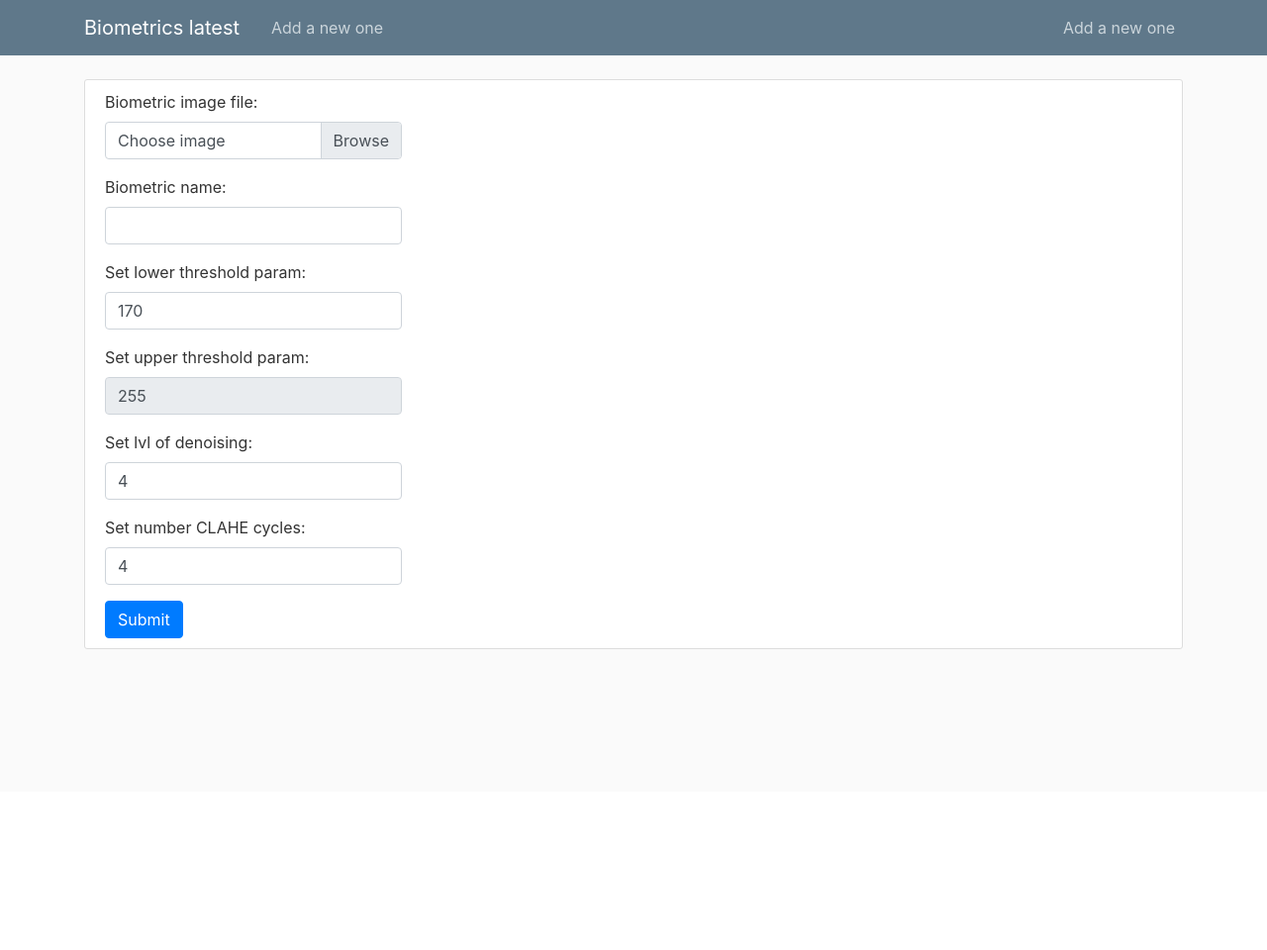
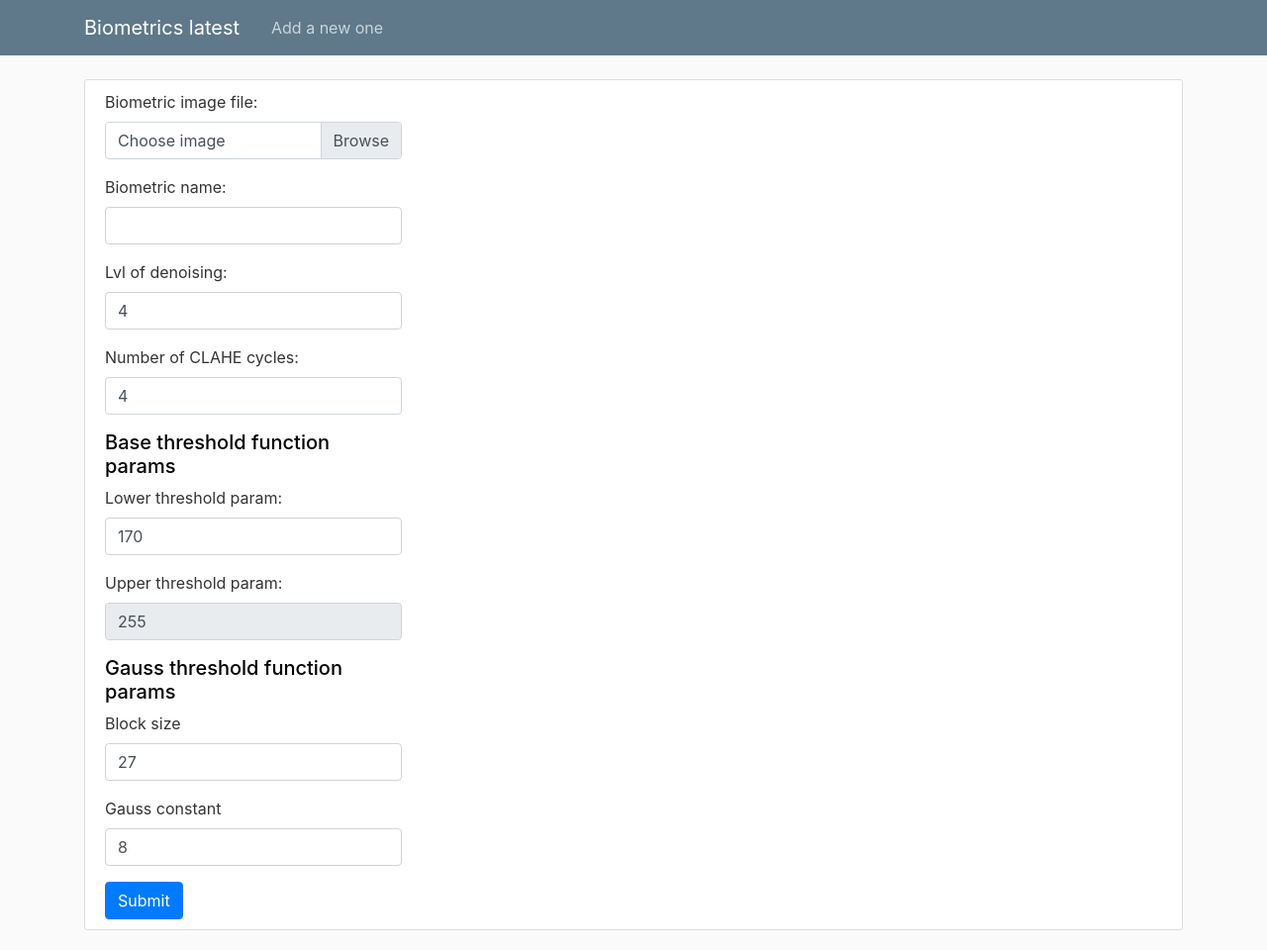
Before and after one commit to d-protsenko/veinbiometrics, a Django app: page /add in a window 1280 px wide. Shown: the whole page at 99% size. Before the commit the page ends 656 px from the top, so only its background shows below. Run offline with Django 3.2, Linux system fonts and the light colour scheme; some libraries are stand-ins or nearby versions.

Commit message:
[+] Added grabcut processing & grabcut + gauss processing for new images. [*] Updated form fields, added more params & updated form view template. [*] Updated main view on latest images.

```diff
--- a/biometrics/image_preprocess/forms.py
+++ b/biometrics/image_preprocess/forms.py
@@ -57,6 +57,26 @@ class AddImageForm(forms.Form):
             }
         )
     )
+    gauss_block_size = forms.IntegerField(
+        min_value=1,
+        max_value=41,
+        widget=forms.NumberInput(
+            attrs={
+                'class': 'form-control',
+                'value': 27,
+            }
+        )
+    )
+    gauss_constant = forms.IntegerField(
+        min_value=-40,
+        max_value=40,
+        widget=forms.NumberInput(
+            attrs={
+                'class': 'form-control',
+                'value': 8,
+            }
+        )
+    )
     # def form_valid(self, form):
     #     form.instance.created_by = self.request.user
     #     return super().form_valid(form)
--- a/biometrics/image_preprocess/models.py
+++ b/biometrics/image_preprocess/models.py
@@ -11,8 +11,12 @@ class Biometric(models.Model):
     upper_thresh = models.IntegerField()
     denoise_lvl = models.IntegerField()
     clahe_lvl = models.IntegerField()
+    gauss_block_size = models.IntegerField()
+    gauss_constant = models.IntegerField()
     preprocessed_url = models.CharField(max_length=256)
     gauss_url = models.CharField(max_length=256)
+    grabcut_url = models.CharField(max_length=256)
+    grabcut_gauss_url = models.CharField(max_length=256)
 
 
 class LoadedImage(models.Model):
--- a/biometrics/image_preprocess/templates/base.html
+++ b/biometrics/image_preprocess/templates/base.html
@@ -31,9 +31,9 @@
               <a class="nav-item nav-link" href="/add">Add a new one</a>
             </div>
             <!-- Navbar Right Side -->
-            <div class="navbar-nav">
-              <a class="nav-item nav-link" href="/add">Add a new one</a>
-            </div>
+<!--            <div class="navbar-nav">-->
+<!--              <a class="nav-item nav-link" href="/add">Add a new one</a>-->
+<!--            </div>-->
           </div>
         </div>
       </nav>
--- a/biometrics/image_preprocess/templates/image/add.html
+++ b/biometrics/image_preprocess/templates/image/add.html
@@ -20,24 +20,36 @@
                 {{ form.name }}
             </div>
             <div class="form-group">
+                {{ form.denoise_lvl.errors }}
+                <label for="{{ form.denoise_lvl.id_for_label }}">Lvl of denoising:</label>
+                {{ form.denoise_lvl }}
+            </div>
+            <div class="form-group">
+                {{ form.clahe_lvl.errors }}
+                <label for="{{ form.clahe_lvl.id_for_label }}">Number of CLAHE cycles:</label>
+                {{ form.clahe_lvl }}
+            </div>
+            <h5 class="title">Base threshold function params</h5>
+            <div class="form-group">
                 {{ form.lower_thresh.errors }}
-                <label for="{{ form.lower_thresh.id_for_label }}">Set lower threshold param:</label>
+                <label for="{{ form.lower_thresh.id_for_label }}">Lower threshold param:</label>
                 {{ form.lower_thresh }}
             </div>
             <div class="form-group">
                 {{ form.upper_thresh.errors }}
-                <label for="{{ form.upper_thresh.id_for_label }}">Set upper threshold param:</label>
+                <label for="{{ form.upper_thresh.id_for_label }}">Upper threshold param:</label>
                 {{ form.upper_thresh }}
             </div>
+            <h5 class="title">Gauss threshold function params</h5>
             <div class="form-group">
-                {{ form.denoise_lvl.errors }}
-                <label for="{{ form.denoise_lvl.id_for_label }}">Set lvl of denoising:</label>
-                {{ form.denoise_lvl }}
+                {{ form.gauss_block_size.errors }}
+                <label for="{{ form.gauss_block_size.id_for_label }}">Block size</label>
+                {{ form.gauss_block_size }}
             </div>
             <div class="form-group">
-                {{ form.clahe_lvl.errors }}
-                <label for="{{ form.clahe_lvl.id_for_label }}">Set number CLAHE cycles:</label>
-                {{ form.clahe_lvl }}
+                {{ form.gauss_constant.errors }}
+                <label for="{{ form.gauss_constant.id_for_label }}">Gauss constant</label>
+                {{ form.gauss_constant }}
             </div>
             <input type="submit" value="Submit" class="btn btn-primary">
         </form>
--- a/biometrics/image_preprocess/views.py
+++ b/biometrics/image_preprocess/views.py
@@ -21,11 +21,15 @@ def index(request):
                 'orig': x.image_url,
                 'preprocessed': x.preprocessed_url,
                 'gauss': x.gauss_url,
+                'grabcut': x.grabcut_url,
+                'grabcut_gauss': x.grabcut_gauss_url,
                 'params': {
                     'lower': x.lower_thresh,
                     'upper': x.upper_thresh,
                     'denoise': x.denoise_lvl,
                     'clahe': x.clahe_lvl,
+                    'gauss_block_size': x.gauss_block_size,
+                    'gauss_constant': x.gauss_constant,
                 }
             }
         )
@@ -46,6 +50,8 @@ def add_image(request: HttpRequest):
             upper_thresh = clean_data['upper_thresh']
             denoise_lvl = clean_data['denoise_lvl']
             clahe_lvl = clean_data['clahe_lvl']
+            gauss_block_size = clean_data['gauss_block_size']
+            gauss_constant = clean_data['gauss_constant']
             new_image = LoadedImage(
                 id=linked_id,
                 created_at=timezone.now(),
@@ -59,14 +65,22 @@ def add_image(request: HttpRequest):
             preprocessed_output_path = './media/preprocessed/' + img_name
             gauss_url = '/media/gauss/' + img_name
             gauss_output_path = './media/gauss/' + img_name
+            grabcut_url = '/media/grabcut/' + img_name
+            grabcut_output_path = './media/grabcut/' + img_name
+            grabcut_gauss_url = '/media/grabcut_gauss/' + img_name
+            grabcut_gauss_output_path = './media/grabcut_gauss/' + img_name
             image_processing.preprocess(
                 input_path=input_img,
                 preprocessed_path=preprocessed_output_path,
                 gauss_path=gauss_output_path,
+                grabcut_path=grabcut_output_path,
+                grabcut_gauss_output_path=grabcut_gauss_output_path,
                 lower_thresh=lower_thresh,
                 upper_thresh=upper_thresh,
                 denoise_lvl=denoise_lvl,
-                clahe_lvl=clahe_lvl
+                clahe_lvl=clahe_lvl,
+                gauss_block_size=gauss_block_size,
+                gauss_constant=gauss_constant
             )
             new_biometric = Biometric(
                 id=linked_id,
@@ -76,10 +90,14 @@ def add_image(request: HttpRequest):
                 image_url=img_url,
                 preprocessed_url=preprocessed_url,
                 gauss_url=gauss_url,
+                grabcut_url=grabcut_url,
+                grabcut_gauss_url=grabcut_gauss_url,
                 lower_thresh=lower_thresh,
                 upper_thresh=upper_thresh,
                 denoise_lvl=denoise_lvl,
-                clahe_lvl=clahe_lvl
+                clahe_lvl=clahe_lvl,
+                gauss_block_size=gauss_block_size,
+                gauss_constant=gauss_constant
             )
             new_biometric.save()
             return HttpResponseRedirect('/')
```
Also changed, not shown: biometrics/image_preprocess/preprocess/image_processing.py (+88 -17 lines), biometrics/image_preprocess/templates/image/latest.html (+12 -3 lines), biometrics/image_preprocess/preprocess/mask.bmp (added).
